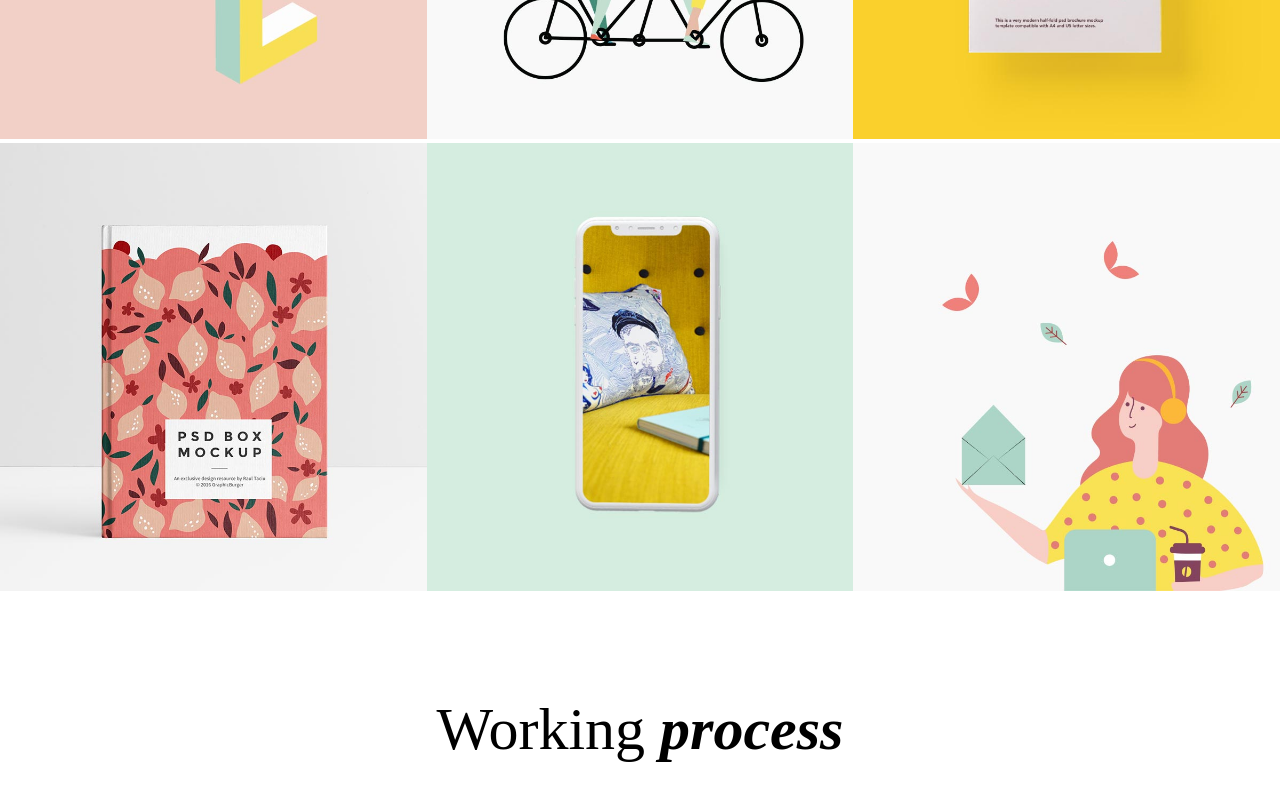
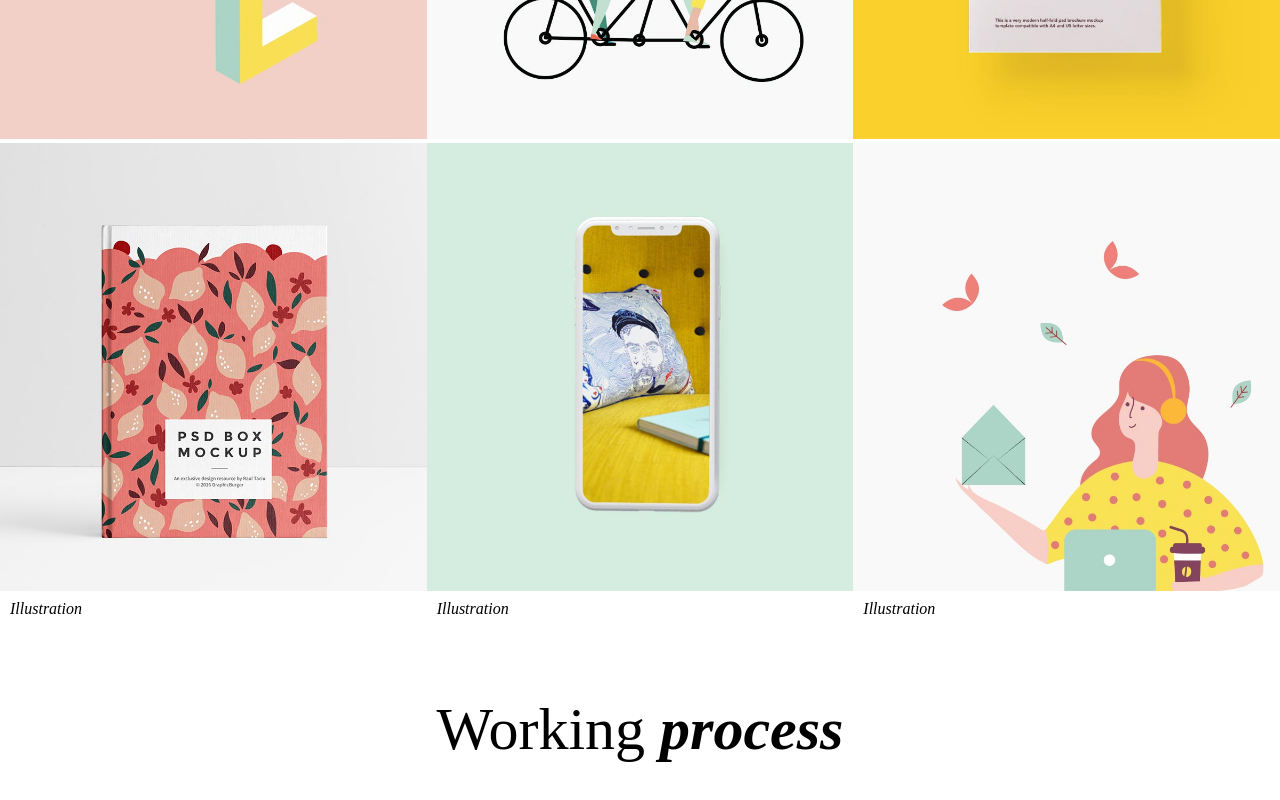
Before and after one commit to Alberto-Biga/proj-html-vuejs, a Vue app: page / in a window 1280 px wide. Shown: the part 1204-2004 px from the top of the page. Built offline with nearby package versions, Linux system fonts and the light colour scheme.

Commit message:
aggiunta HOVER a sezione immagini

```diff
--- a/src/components/ImmaginiComp.vue
+++ b/src/components/ImmaginiComp.vue
@@ -1,24 +1,48 @@
 <template>
   <div>
     <div class="container">
+            <!-- <div class="containerImmagine"></div> -->
+
       <div class="containerImmagine">
+        <div class="testo">
+          <h2>Illustration of Novels</h2>
+          <p>Illustration</p>
+        </div>
         <img src="../assets/img/h-2-port-img-1.jpg" alt="">
       </div>
       <div class="containerImmagine">
+        <div class="testo">
+          <h2>Illustration of Novels</h2>
+          <p>Illustration</p>
+        </div>
         <img src="../assets/img/h-2-port-img-2.jpg" alt="">
       </div>
       <div class="containerImmagine">
+        <div class="testo">
+          <h2>Illustration of Novels</h2>
+          <p>Illustration</p>
+        </div>
         <img src="../assets/img/h-2-port-img-3.jpg" alt="">
       </div>
+      <div class="containerImmagine">
+        <div class="testo">
+          <h2>Illustration of Novels</h2>
+          <p>Illustration</p>
         </div>
-      <div class="container">
-          <div class="containerImmagine">
         <img src="../assets/img/h-2-port-img-4.jpg" alt="">
       </div>
       <div class="containerImmagine">
+        <div class="testo">
+          <h2>Illustration of Novels</h2>
+          <p>Illustration</p>
+        </div>
         <img src="../assets/img/h-2-port-img-5.jpg" alt="">
       </div>
       <div class="containerImmagine">
+        <div class="testo">
+          <h2>Illustration of Novels</h2>
+          <p>Illustration</p>
+        </div>
         <img src="../assets/img/h-2-port-img-6.jpg" alt="">
       </div>
     </div>
@@ -36,13 +60,40 @@
 <style scoped lang="scss">
     .container{
         display: flex;
+        flex-wrap: wrap;
 
         .containerImmagine{
-            width: calc(100% / 3);
+            flex-basis: calc(100% / 3);
+            position: relative;
 
             img{
                 max-width: 100%;
+                z-index: 2;
             }
+
+            .testo{
+              position: absolute;
+              z-index: -1;
+              background-color: white;
+              padding: 10px;
+              margin: 400px 0 ;
+
+              h2{
+                font-size: 40px;
+              }
+
+              p{
+                font-style: italic;
+              }
+            }
+
+          }
+    }
+
+        .containerImmagine:hover{
+          .testo{
+            z-index: 1;
+
           }
         }
 </style>
```
Lines whose indentation alone changed are shown as unchanged.
